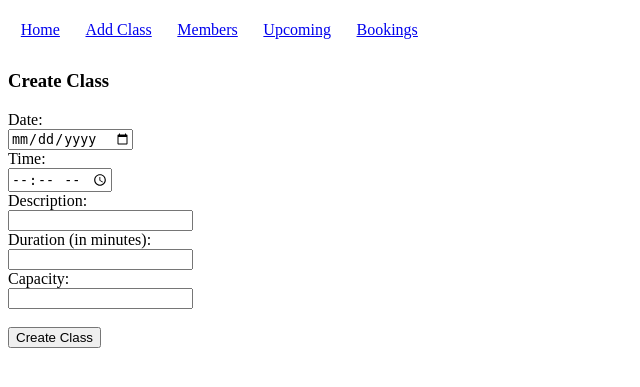
After one commit to czubillaga/gym_project, a Flask app: page /lessons/new in a window 1280 px wide. The commit adds this page. Shown: the top 387 px of the page, without its empty margins (0-640 px from the left). Run offline with Flask 2, Linux system fonts and the light colour scheme.

Commit message:
Added new class feature

```diff
--- a/console.py
+++ b/console.py
@@ -14,8 +14,8 @@ booking_repository.delete_all()
 
 member1 = Member('Zubillaga', 'Carlos', 'premium')
 member2 = Member('Webber', 'Oscar', 'standard')
-lesson1 = Lesson('29/08/2021', '14:00', 'Spin Class', 50, 25)
-lesson2 = Lesson('29/08/2021', '15:30', 'Yoga Class', 45, 25)
+lesson1 = Lesson('2021-08-28', '14:00:00', 'Spin Class', 50, 25)
+lesson2 = Lesson('2021-08-29', '15:30:00', 'Yoga Class', 45, 25)
 booking1 = Booking(member1, lesson2)
 booking2 = Booking(member2, lesson1)
 booking3 = Booking(member1, lesson1)
--- a/controllers/lesson_controller.py
+++ b/controllers/lesson_controller.py
@@ -15,3 +15,18 @@ def show(id):
     lesson = lesson_repository.select(id)
     members = lesson_repository.members(lesson)
     return render_template('lessons/show.html', title=lesson.description, lesson=lesson, members=members)
+
+@lessons_blueprint.route('/lessons/new')
+def new_lesson():
+    return render_template('lessons/new.html', title="New Class")
+
+@lessons_blueprint.route('/upcoming', methods=["POST"])
+def post_lesson():
+    date = request.form['date']
+    time = request.form['time']
+    description = request.form['description']
+    duration = request.form['duration']
+    capacity = request.form['capacity']
+    lesson = Lesson(date, time, description, duration, capacity)
+    lesson_repository.save(lesson)
+    return redirect('/upcoming')
--- a/db/gym.sql
+++ b/db/gym.sql
@@ -4,8 +4,8 @@ DROP TABLE lessons;
 
 CREATE TABLE lessons (
     id SERIAL PRIMARY KEY,
-    date VARCHAR(255),
-    time VARCHAR(255),
+    date DATE,
+    time TIME,
     description VARCHAR (255),
     duration INT,
     capacity INT
--- a/templates/base.html
+++ b/templates/base.html
@@ -13,7 +13,7 @@
                 <a href="/">Home</a>
             </div>
             <div class='nav-link'>
-                <a href="/">Add Class</a>
+                <a href="/lessons/new">Add Class</a>
             </div>
             <div class='nav-link'>
                 <a href="/members">Members</a>
--- a/templates/lessons/index.html
+++ b/templates/lessons/index.html
@@ -6,4 +6,5 @@
             <a href="/lessons/show/{{ lesson.id }}"><p>{{ lesson.description }}</p></a>
         </div>
     {% endfor %}
+    <a href="/lessons/new"><button>Add Class</button></a>
 {% endblock content %}
--- /dev/null
+++ b/templates/lessons/new.html
@@ -0,0 +1,17 @@
+{% extends 'base.html' %}
+{% block content %}
+    <h3>Create Class</h3>
+    <form action="/upcoming" method="POST">
+        <label for="date">Date:</label><br>
+        <input type="date" name="date" id="date"><br>
+        <label for="time">Time:</label><br>
+        <input type="time" name="time" id="time"><br>
+        <label for="description">Description:</label><br>
+        <input type="text" name="description" id="description"><br>
+        <label for="duration">Duration (in minutes):</label><br>
+        <input type="number" name="duration" id="duration"><br>
+        <label for="capacity">Capacity:</label><br>
+        <input type="number" name="capacity" id="capacity"><br><br>
+        <button type="submit">Create Class</button>
+    </form>
+{% endblock content %}
```
